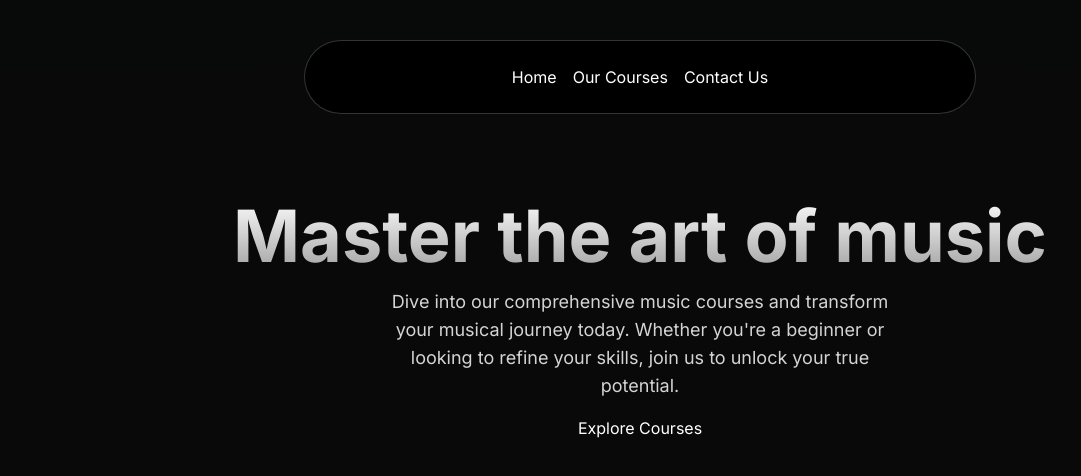
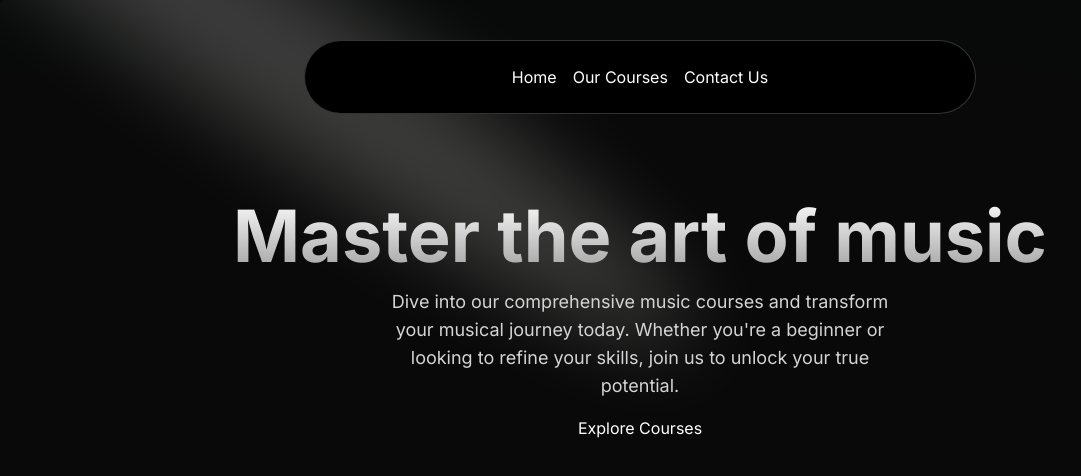
Before and after one commit to Govindghosh/musicnextjs, a Next.js app: page / in a window 1280 px wide. Shown: the top 476 px of the page, without its empty margins (0-1081 px from the left). Built offline with nearby package versions, Linux system fonts and the light colour scheme.

Commit message:
[ADD]stoplight

```diff
--- a/src/components/HeroSection.tsx
+++ b/src/components/HeroSection.tsx
@@ -1,9 +1,14 @@
 import Link from "next/link";
 import React from "react";
+import { Spotlight } from "./ui/Spotlight";
 
 export default function HeroSection() {
   return (
     <div className="h-auto md:h-[40rem] w-full rounded-md flex flex-col md:flex-row items-center justify-center relative overflow-hidden mx-auto py-10 md:py-0">
+        <Spotlight
+        className="-top-40 left-0 md:left-60 md:-top-20"
+        fill="#FAF9F6"
+      />
       <div className="p-4 relative z-10 w-full text-center">
         <h1 className="mt-20 md:mt-0 text-4xl md:text-7xl font-bold bg-clip-text text-transparent bg-gradient-to-b from-neutral-50 to-neutral-400">
           Master the art of music
```
